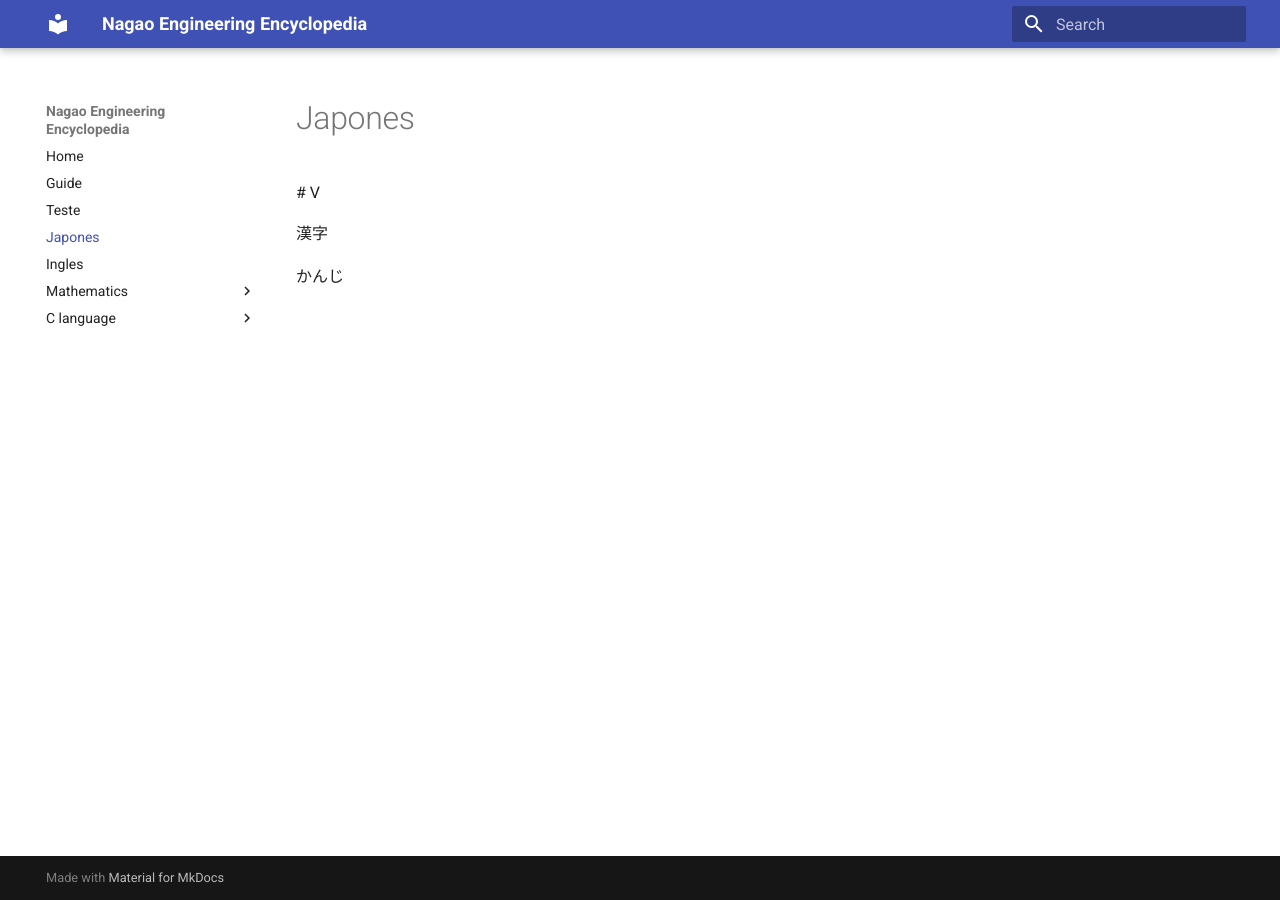
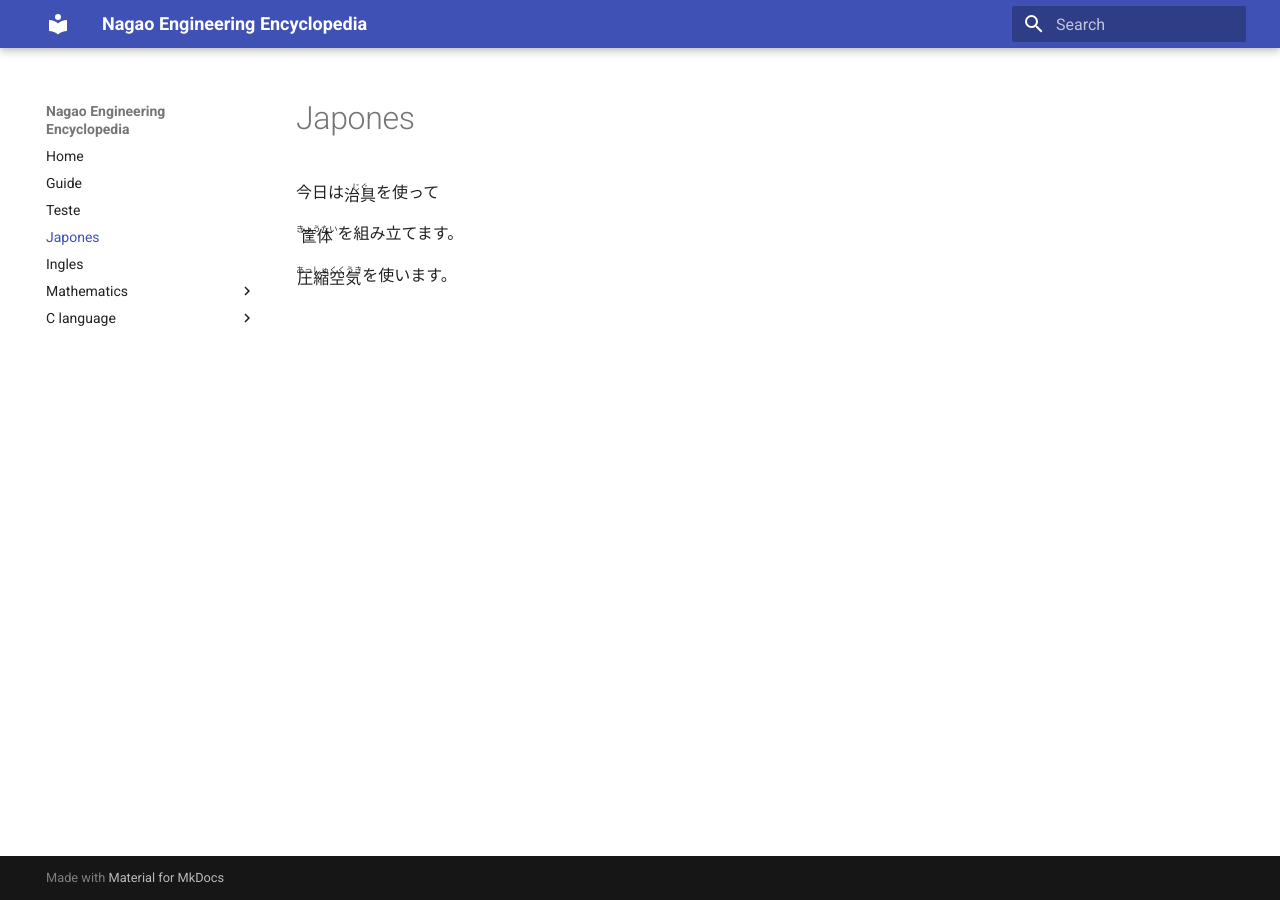
Before and after one commit to NagaoVictor/nagao-engineering, an MkDocs documentation site: the page built from docs/japones.md, in a window 1280 px wide. Built offline with MkDocs 1.6.1 and Material for MkDocs 9.7.7, drawn with Linux system fonts in a browser that asks for light colours.

Commit message:
Update japones.md

```diff
--- a/docs/japones.md
+++ b/docs/japones.md
@@ -1,9 +1,9 @@
-\# V
+今日は\[\[治具|じぐ]]を使って
 
-<ruby>
 
-漢字
 
-<rt>かんじ</rt>
+\[\[筐体|きょうたい]]を組み立てます。
 
-</ruby>
+
+
+\[\[圧縮空気|あっしゅくくうき]]を使います。
```
